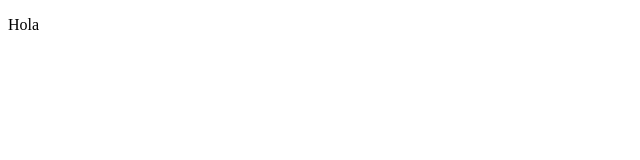
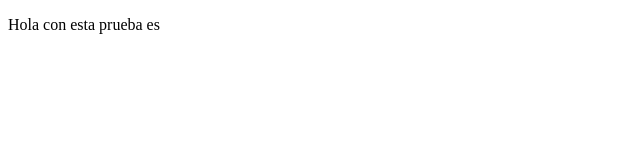
Before and after one commit to DaironAVR/proyectoDemoCursoPrework, a plain HTML site: page index.html in a window 1280 px wide. Shown: the whole page, without its empty margins (0-640 px from the left). Drawn offline with Linux system fonts and the light colour scheme.

Commit message:
cambio agrege unas letras

```diff
--- a/index.html
+++ b/index.html
@@ -8,7 +8,7 @@
 </head>
 <body>
     <p>
-        Hola
+        Hola con esta prueba es
     </p>
 </body>
 </html>
```
